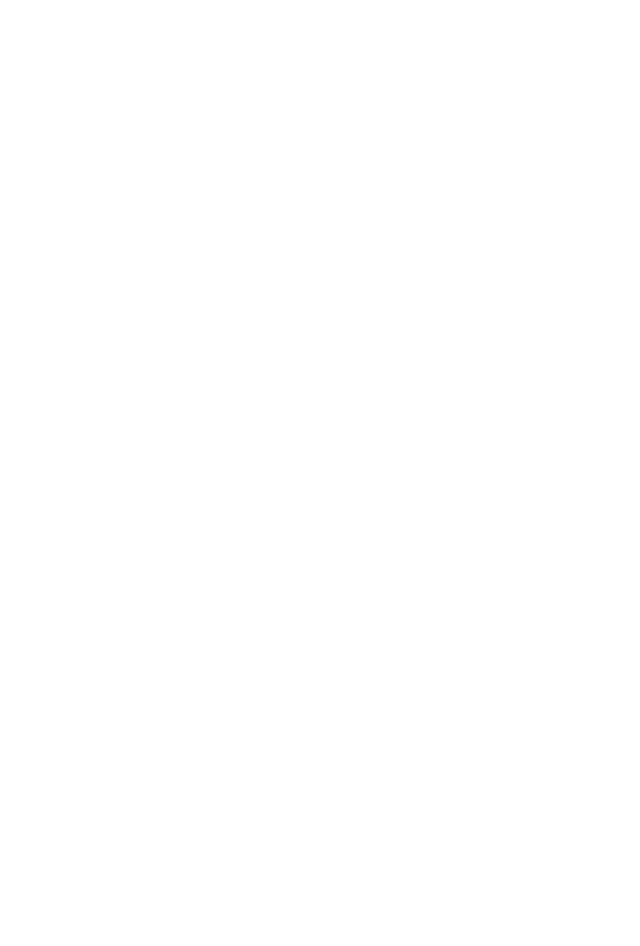
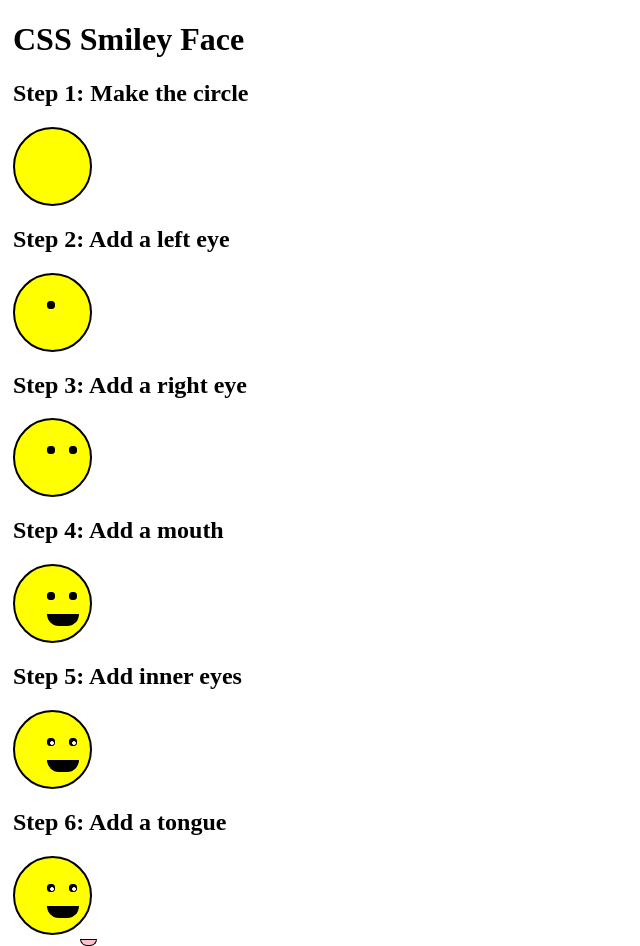
Before and after one commit to agunst99/CSS_fundamentals, a plain HTML site: page Smiley/index.html in a window 1280 px wide. Shown: the whole page, without its empty margins (0-640 px from the left). Before the commit the page ends 800 px from the top, so only its background shows below. Drawn offline with Linux system fonts and the light colour scheme.

Commit message:
added smiley face

```diff
--- a/Smiley/index.css
+++ b/Smiley/index.css
@@ -0,0 +1,83 @@
+.wrapper {
+  margin: 5px;
+}
+
+.face {
+  width: 75px;
+  height: 75px;
+  border: solid 2px black;
+  background-color: yellow;
+  border-radius: 50px;
+}
+
+.lefteye {
+  width: 6px;
+  height: 6px;
+  border: solid 1px black;
+  border-radius: 3px;
+  z-index: 1;
+  position: relative;
+  left: 32px;
+  top: 26px;
+  background-color:black;
+}
+
+#inner-left {
+  width: 2px;
+  height: 2px;
+  border: solid 1px white;
+  border-radius: 2px;
+  position: relative;
+  left: 2px;
+  top: 2px;
+  background-color:white;
+}
+
+.righteye{
+  width: 6px;
+  height: 6px;
+  border: solid 1px black;
+  border-radius: 3px;
+  z-index: 1;
+  position: relative;
+  left: 54px;
+  top: 18px;
+  background-color:black;
+}
+
+#inner-right {
+  width: 2px;
+  height: 2px;
+  border: solid 1px white;
+  border-radius: 3px;
+  z-index: 1;
+  position: relative;
+  left: 2px;
+  top: 2px;
+  background-color:white;
+}
+
+.mouth {
+  width: 30px;
+  height: 10px;
+  border: solid 1px black;
+  border-radius: 0px 0px 45px 45px;
+  margin: 16px;
+  position: relative;
+  top: 1em;
+  left: 1em;
+  background-color: black;
+}
+
+#tongue {
+  width: 15px;
+  height: 5px;
+  border: solid 1px black;
+  border-radius: 0px 0px 45px 45px;
+  margin: 16px;
+  z-index: 1;
+  position: relative;
+  top: 1em;
+  left: 1em;
+  background-color: pink;
+}
--- a/Smiley/index.html
+++ b/Smiley/index.html
@@ -1,9 +1,47 @@
 <!DOCTYPE html>
 <html lang="en">
     <head>
-        <title>Selectors and Stuff</title>
+        <title>Smiley Face</title>
         <link rel="stylesheet" href="./index.css">
     </head>
     <body>
+      <div class="wrapper">
+        <h1>CSS Smiley Face</h1>
+        <h2>Step 1: Make the circle</h2>
+        <div class="face"></div>
+
+        <h2>Step 2: Add a left eye</h2>
+        <div class="face">
+          <div class="lefteye"></div>
+        </div>
+
+        <h2>Step 3: Add a right eye</h2>
+        <div class="face">
+          <div class="lefteye"></div>
+          <div class="righteye"></div>
+        </div>
+
+        <h2>Step 4: Add a mouth</h2>
+        <div class="face">
+          <div class="lefteye"></div>
+          <div class="righteye"></div>
+          <div class="mouth"></div>
+        </div>
+
+        <h2>Step 5: Add inner eyes</h2>
+        <div class="face">
+          <div class="lefteye"><div id="inner-left"></div></div>
+          <div class="righteye"><div id="inner-right"></div></div>
+          <div class="mouth"></div>
+        </div>
+
+        <h2>Step 6: Add a tongue</h2>
+        <div class="face">
+            <div class="lefteye"><div id="inner-left"></div></div>
+            <div class="righteye"><div id="inner-right"></div></div>
+            <div class="mouth"><div id="tongue"></div></div>
+        </div>
+
+      </div>
     </body>
 </html>
```
